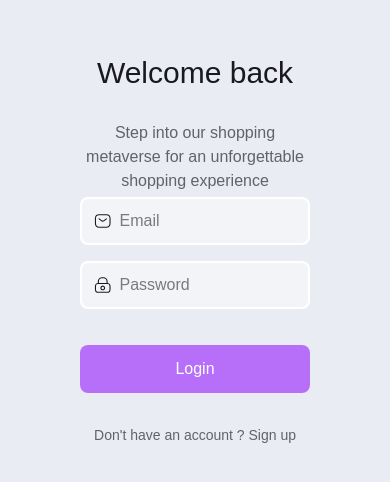
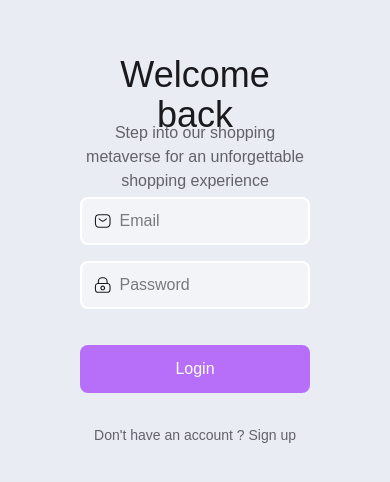
Before and after one commit to Fawzybasuony/MeetusVR, a Next.js app: page /Login in a window 390 px wide. Shown: the part 172-654 px from the top of the page. Built offline with nearby package versions, Linux system fonts and the light colour scheme; a web font is replaced by a local one.

Commit message:
res in Top_Text

```diff
--- a/app/Login/components/Top_Text.jsx
+++ b/app/Login/components/Top_Text.jsx
@@ -3,7 +3,7 @@ import React from "react";
 export default function Top_Text() {
   return (
     <div className="font-normal">
-      <p className="text-3xl sm:text-5xl text-[#1A1A1E] h-[66px]">
+      <p className="text-4xl sm:text-5xl text-[#1A1A1E] h-[66px]">
         Welcome back
       </p>
       <p className="text-[#62626B] h-14 mb-5">
```
